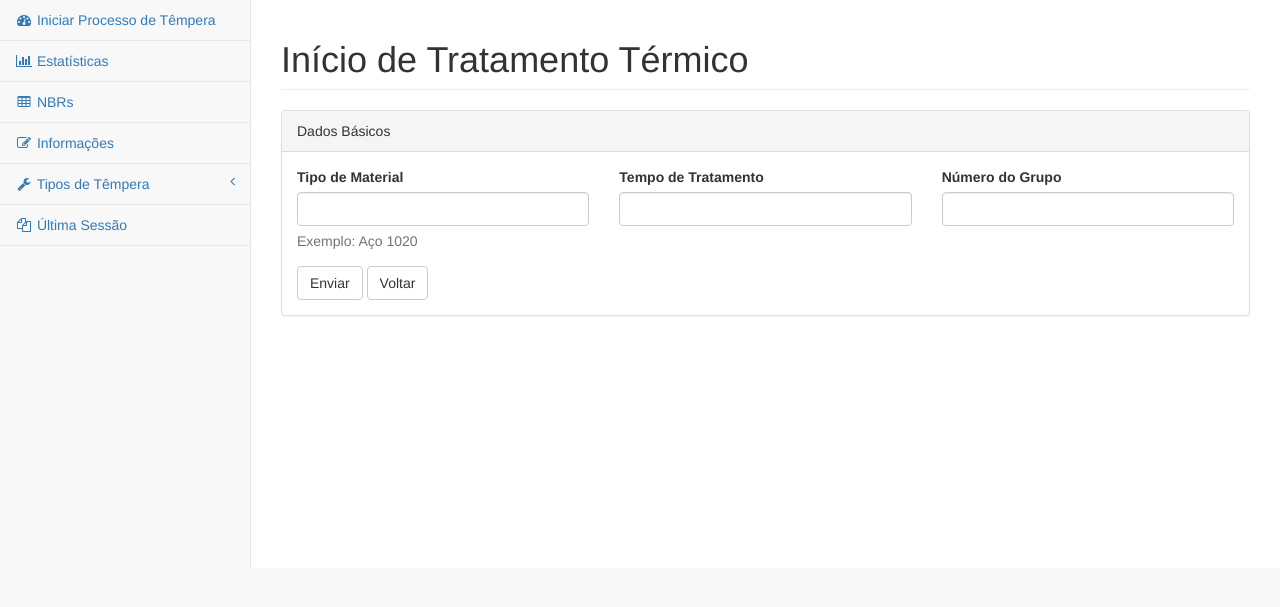
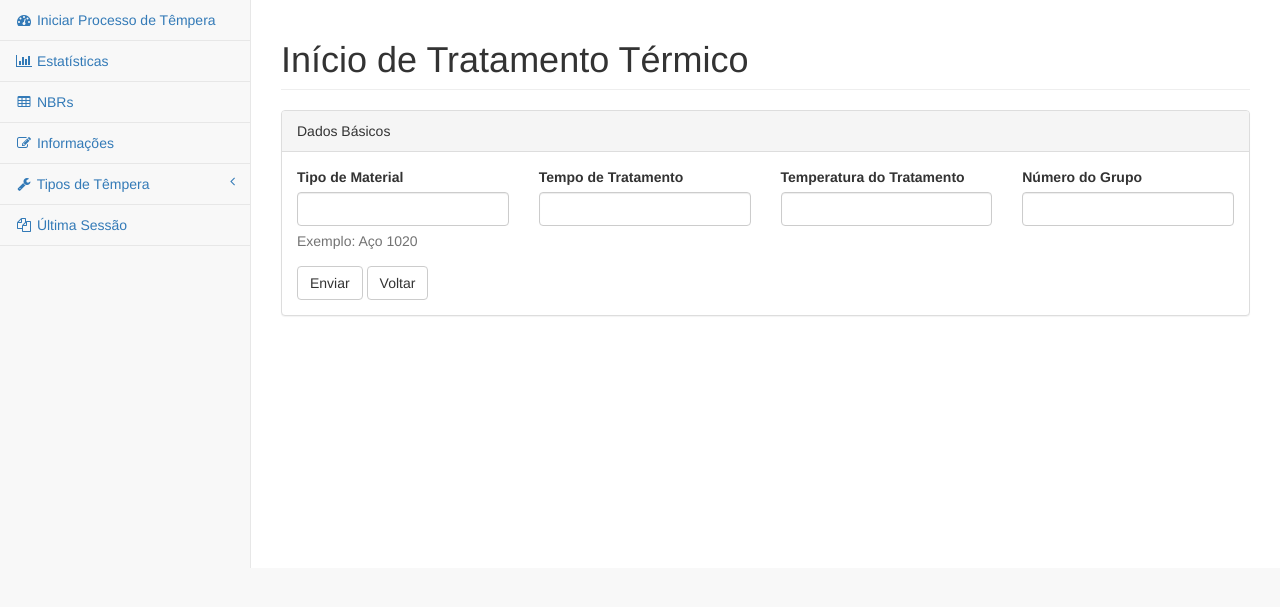
Before and after one commit to forno-sa/forno-sa-web, a Django app: page /tratamento/ in a window 1280 px wide. Shown: the part 51-658 px from the top of the page. Run offline with Django 3.2, Linux system fonts and the light colour scheme; parts of the project's set-up code (start-up, migrations or seed data) failed here and were passed over; some libraries are stand-ins or nearby versions.

Commit message:
Muda muitas coisas
Adiciona novos campos para model Tratamento
Adiciona redirecionamento para página do gráfico
Adiciona thread para o termopar

TODO: Cronômetro e sincronia com termopar
TODO: Tratamento de exceções por causa da conexão com termopar
TODO: Máscaras para campos de hora e grupo

Signed-off-by: Luciano Almeida <mdiebr@gmail.com>

```diff
--- a/forno/urls.py
+++ b/forno/urls.py
@@ -17,7 +17,7 @@ from django.conf.urls import include, url
 from django.contrib import admin
 from usuarios.views import (Index, Auth, NBR, CreateUsuarioView,
                             DetailUsuarioView, UpdateUsuarioView, Graph)
-from tratamento.views import CreateTratamentoView
+from tratamento.views import CreateTratamentoView, DetailTratamentoView
 from forno.settings import DEBUG
 
 urlpatterns = [
@@ -35,6 +35,8 @@ urlpatterns = [
     url(r'^graphs/', Graph.as_view()),
     url(r'^tratamento/$', CreateTratamentoView.as_view(),
         name='create-tratamento'),
+    url(r'^tratamento/(?P<pk>[0-9]+)/$', DetailTratamentoView.as_view(),
+        name='detail-tratamento'),
 ]
 
 # django debug toolbar
--- a/static/dist/css/sb-admin-2.css
+++ b/static/dist/css/sb-admin-2.css
@@ -171,7 +171,11 @@ body {
 }
 .flot-chart {
   display: block;
+<<<<<<< HEAD
   height: 400px;
+=======
+  height: 500px;
+>>>>>>> Muda muitas coisas
 }
 .flot-chart-content {
   width: 100%;
--- a/templates/bootstrap/blank.html
+++ b/templates/bootstrap/blank.html
@@ -275,6 +275,12 @@
                         </li>
                         <li>
                             <a href="index.html"><i class="fa fa-dashboard fa-fw"></i> Dashboard</a>
+                            <!-- /input-group -->
+                        </li>
+                        <li>
+                            {% if user.is_authenticated %}
+                                <a href="{% url 'tratamento' %}"><i class="fa fa-dashboard fa-fw"></i> Iniciar Tratamento</a>
+                            {% endif %}
                         </li>
                         <li>
                             <a href="#"><i class="fa fa-bar-chart-o fa-fw"></i> Charts<span class="fa arrow"></span></a>
--- a/templates/pages/tratamento.html
+++ b/templates/pages/tratamento.html
@@ -20,20 +20,26 @@
             {% csrf_token %}
                 <div class="panel-body">
                     <div class="row">
-                        <div class="col-lg-4">
+                        <div class="col-lg-3">
                             <div class="form-group">
                                 <label>Tipo de Material</label>
                                 <input class="form-control" name="tipo_material">
                                 <p class="help-block">Exemplo: Aço 1020</p>
                             </div>
                         </div>
-                        <div class="col-lg-4">
+                        <div class="col-lg-3">
                             <div class="form-group">
                                 <label>Tempo de Tratamento</label>
-                                <input class="form-control" name="tempo">
+                                <input class="form-control" name="tempo_tratamento">
                             </div>
                         </div>
-                        <div class="col-lg-4">
+                        <div class="col-lg-3">
+                            <div class="form-group">
+                                <label>Temperatura do Tratamento</label>
+                                <input class="form-control" name="temperatura_tratamento">
+                            </div>
+                        </div>
+                        <div class="col-lg-3">
                             <div class="form-group">
                                 <label>Número do Grupo</label>
                                 <input class="form-control" name="grupo">
--- a/tratamento/forms.py
+++ b/tratamento/forms.py
@@ -1,14 +1,41 @@
 # -*- coding: utf-8 -*-
 from django import forms
 from django.core.exceptions import ValidationError
-from tratamento.models import Tratamento
+from tratamento.models import Temperatura, Tempo, Tratamento
+from datetime import time
 
 
 class CreateTratamentoForm(forms.ModelForm):
     tipo_material = forms.CharField(max_length=50)
-    tempo = forms.CharField(max_length=8)
+    tempo_tratamento = forms.CharField()
+    temperatura_tratamento = forms.DecimalField()
     grupo = forms.CharField(max_length=8)
+
+    def clean(self):
+        temperatura = self.cleaned_data['temperatura_tratamento']
+        tempo = self.cleaned_data['tempo_tratamento']
+
+        temperatura_ajustada = Temperatura.objects.get_or_create(
+            temperatura=temperatura)
+        self.cleaned_data['temperatura_tratamento'] = temperatura_ajustada[0]
+
+        tempo_list = tempo.split(':')
+        if len(tempo_list) == 3:
+            tempo = time(
+                hour=int(tempo_list[0]), minute=int(tempo_list[1]),
+                second=int(tempo_list[2]),)
+        elif len(tempo_list) == 2:
+            tempo = time(
+                hour=int(tempo_list[0]), minute=int(tempo_list[1]),)
+        elif len(tempo_list) == 1:
+            tempo = time(hour=int(tempo_list[0]),)
+
+        tempo_ajustado = Tempo.objects.get_or_create(tempo=tempo)
+        self.cleaned_data['tempo_tratamento'] = tempo_ajustado[0]
+
+        return self.cleaned_data
 
     class Meta:
         model = Tratamento
-        fields = ['tipo_material', 'tempo', 'grupo',]
+        fields = ['tipo_material', 'temperatura_tratamento',
+                  'tempo_tratamento', 'grupo',]
--- a/tratamento/models.py
+++ b/tratamento/models.py
@@ -1,13 +1,29 @@
 from django.db import models
 # from usuarios.models import Aluno, Responsavel
 
+
 class Temperatura(models.Model):
-    temperatura = models.CharField(
-        max_length=50, verbose_name='Temperatura')
+    temperatura = models.DecimalField(
+        max_digits=6, decimal_places=2, verbose_name='Temperatura')
 
     class Meta:
         verbose_name = 'Temperatura'
         verbose_name_plural = 'Temperaturas'
+
+    def __str__(self):
+        return '%s ºC' % self.temperatura
+
+
+class Tempo(models.Model):
+    tempo = models.TimeField(verbose_name='Temperatura')
+
+    class Meta:
+        verbose_name = 'Tempo'
+        verbose_name_plural = 'Tempos'
+
+    def __str__(self):
+        return '%s:%s:%s' % (self.tempo.hour, self.tempo.minute,
+                             self.tempo.second)
 
 
 class TipoMaterial(models.Model):
@@ -32,14 +48,19 @@ class Tratamento(models.Model):
     #     TipoMaterial, verbose_name='Tipo do Material')
     tipo_material = models.CharField(
         max_length=50, verbose_name='Tipo do Material')
-    tempo = models.CharField(
-        max_length=8, verbose_name='Tempo de Tratamento')
     grupo = models.CharField(
         max_length=8, verbose_name='Número do Grupo')
-    temperatura = models.CharField(
-        max_length=50, verbose_name='Temperatura')
-#    responsavel = models.ForeignKey(
-#        Responsavel, verbose_name='Nome do Responsável')
+
+    tempo_tratamento = models.ForeignKey(
+        Tempo, verbose_name='Tempo de Tratamento')
+    temperatura_tratamento = models.ForeignKey(
+        Temperatura, verbose_name='Temperatura Máxima')
+    # responsavel = models.ForeignKey(
+    #     Responsavel, verbose_name='Nome do Responsável')
+    finalizado = models.BooleanField(
+        default=False, verbose_name='Processo Finalizado')
+    timestamp = models.DateField(
+        null=True, blank=True, verbose_name='Hora de Início do Tratamento')
 
     class Meta:
         verbose_name = 'Tratamento de Material'
@@ -48,9 +69,17 @@ class Tratamento(models.Model):
     def __str__(self):
         return self.grupo + ' - ' + self.tipo_material
 
-
 class Grafico(models.Model):
     tratamento = models.ForeignKey(
         Tratamento, verbose_name='Tratamento')
-    temperatura = models.ManyToManyField(
+    temperaturas = models.ManyToManyField(
         Temperatura, related_name='temperatura_set')
+    tempos = models.ManyToManyField(
+        Tempo, related_name='tempo_set')
+
+    class meta:
+        verbose_name = 'Gráfico'
+        verbose_name_plural = 'Gráficos'
+
+    def __str__(self):
+        return 'Gráfico do Tratamento %s' % self.tratamento.pk
--- a/tratamento/views.py
+++ b/tratamento/views.py
@@ -1,14 +1,63 @@
 from django.shortcuts import render, render_to_response
+from django.core.urlresolvers import reverse
 from django.views.generic import CreateView, ListView, TemplateView
 from tratamento.forms import CreateTratamentoForm
 from tratamento.models import Tratamento
+from threading import Thread
+from datetime import datetime, time
+import serial
+import random
 
+
+class Termopar(Thread):
+    def __init__(self, numero, obj):
+        # TODO: somente para testes.
+        # retirar esse random quando estiver em produção
+        try:
+            self.serial = serial.Serial('/dev/ttyACM0', 9600)
+        except serial.SerialException:
+            # TODO: Redirecionar para uma tela de erros ou senão enviar uma
+            # mensagem para o form dizendo que não há forno conectado.
+            # raise ValueError("O forno não está conectado!")
+            pass
+        Thread.__init__(self)
+        self.thread_numero = numero
+        self.obj = obj
+        self.valor = 0
+        self.tempo = 0
+
+    def get_values(self):
+        # self.write(b'i')
+        # valor = ser.readline()
+        # self.valor = float(valor[1:6])
+        self.valor = round(random.uniform(0,300), 2)
+        if self.tempo == 20:
+            self.obj.finalizado = True
+            self.obj.save()
+        self.tempo += 5
+
+    def close(self):
+        # self.serial.close()
+        pass
+
+    def run(self):
+        while not self.obj.finalizado:
+            self.get_values()
+            print('Temperatura: %s' % self.valor)
+        self.close()
 
 class CreateTratamentoView(CreateView):
     model = Tratamento
     template_name = 'tratamento.html'
     form_class = CreateTratamentoForm
 
+    def get_success_url(self):
+        obj = self.get_context_data()['object']
+        termopar = Termopar(1, obj)
+        termopar.start()
+        obj.timestamp = datetime.now()
+        obj.save()
+        return reverse('detail-tratamento', kwargs={'pk': obj.pk})
 
 class DetailTratamentoView(TemplateView):
     model = Tratamento
```
Also changed, not shown: templates/pages/grafico.html (renamed from templates/pages/graphs.html, +0 -12 lines), db.sqlite3 (added), tratamento/migrations/0004_auto_20161116_1502.py (added), tratamento/migrations/0005_auto_20161116_1522.py (added), tratamento/migrations/0006_auto_20161116_1544.py (added), tratamento/migrations/0007_tratamento_finalizado.py (added), tratamento/migrations/0008_tratamento_timestamp.py (added).
